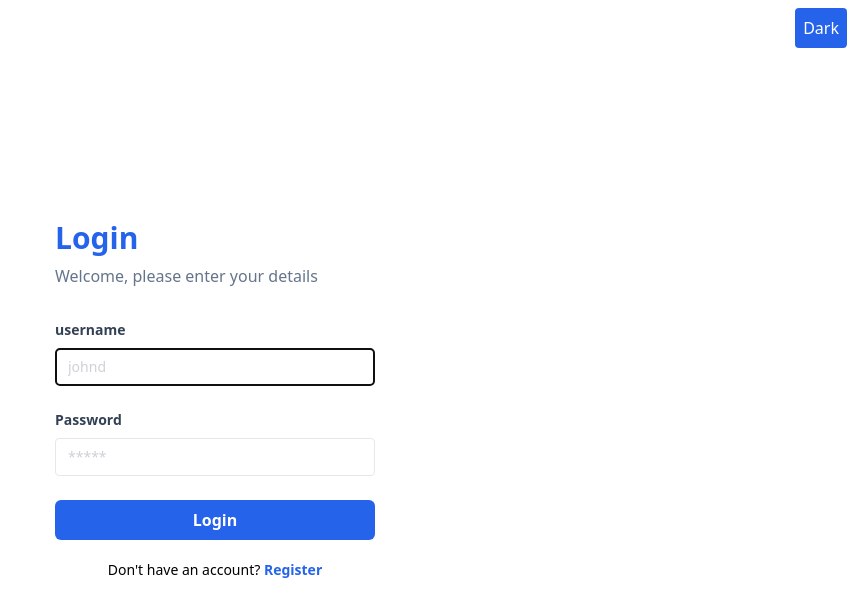
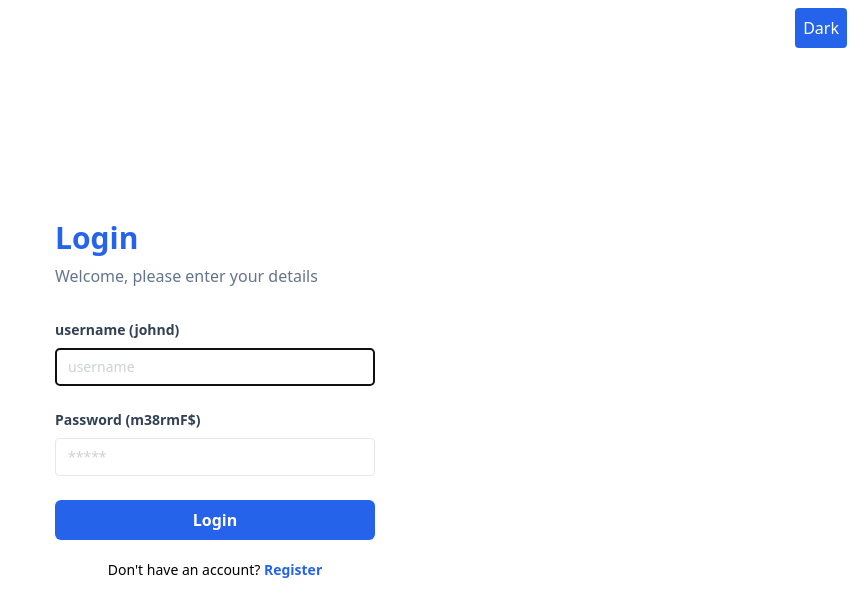
Before and after one commit to daffaabp/my-react-app, a React (Vite) app: page /login in a window 1280 px wide. Shown: the top 616 px of the page, without its empty margins (425-1280 px from the left). Built offline with nearby package versions, Linux system fonts and the light colour scheme.

Commit message:
update label login

```diff
--- a/src/components/Fragments/FormLogin.jsx
+++ b/src/components/Fragments/FormLogin.jsx
@@ -33,8 +33,8 @@ const FormLogin = () => {
   return (
     <form onSubmit={handleLogin}>
 
-      <InputForm label="username" type="text" placeholder="johnd" name="username" ref={usernameRef} />
-      <InputForm label="Password" type="password" placeholder="*****" name="password" />
+      <InputForm label="username (johnd)" type="text" placeholder="username" name="username" ref={usernameRef} />
+      <InputForm label="Password (m38rmF$)" type="password" placeholder="*****" name="password" />
 
       <Button classname="bg-blue-600 w-full" type="submit">Login</Button>
       {loginFailed && <p className="text-red-500 text-center mt-5">{loginFailed}</p>}
```
